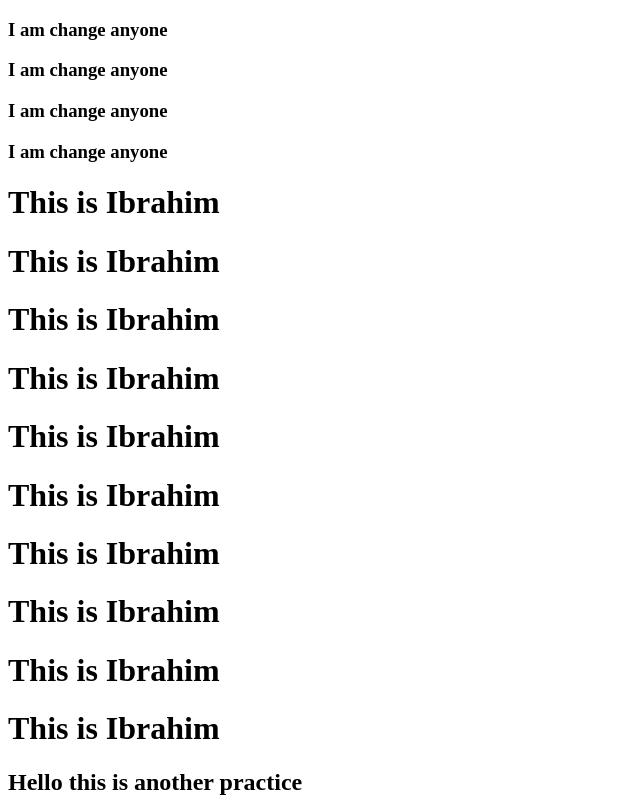
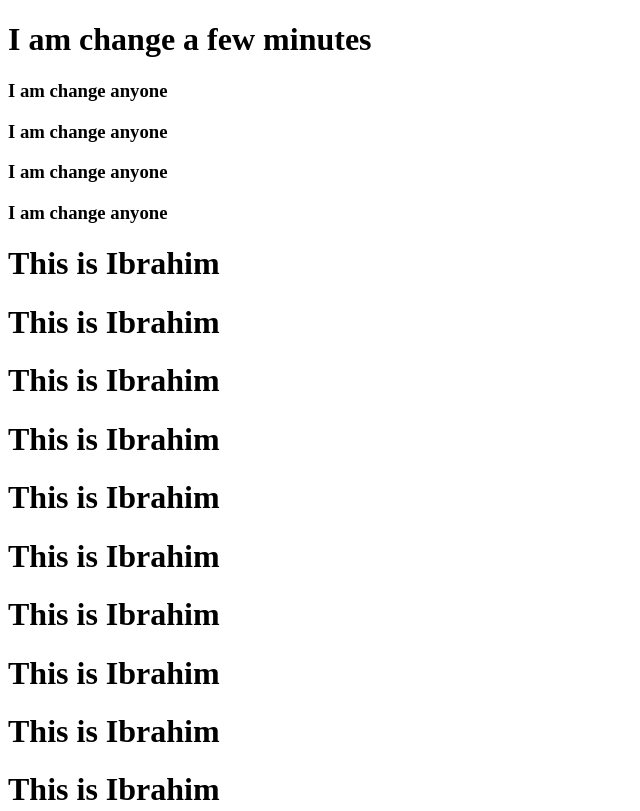
Before and after one commit to Ibrahim-Sikder/practice, a plain HTML site: page index.html in a window 1280 px wide. Shown: the top 811 px of the page, without its empty margins (0-640 px from the left). Drawn offline with Linux system fonts and the light colour scheme.

Commit message:
change few minute

```diff
--- a/index.html
+++ b/index.html
@@ -7,6 +7,8 @@
     <title>Document</title>
 </head>
 <body>
+
+    <h1> I am change a few minutes </h1>
     <h3> I am change anyone </h3>
     <h3> I am change anyone </h3>
     <h3> I am change anyone </h3>
```
